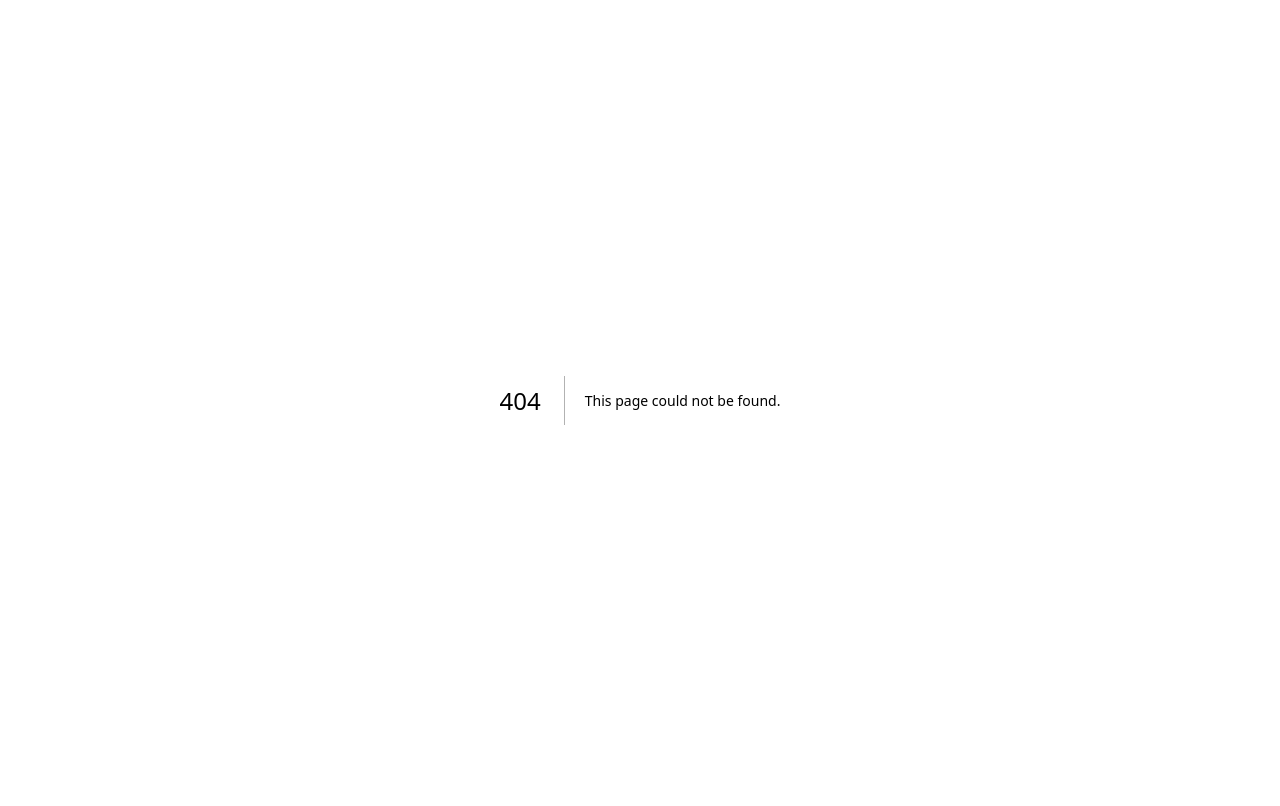
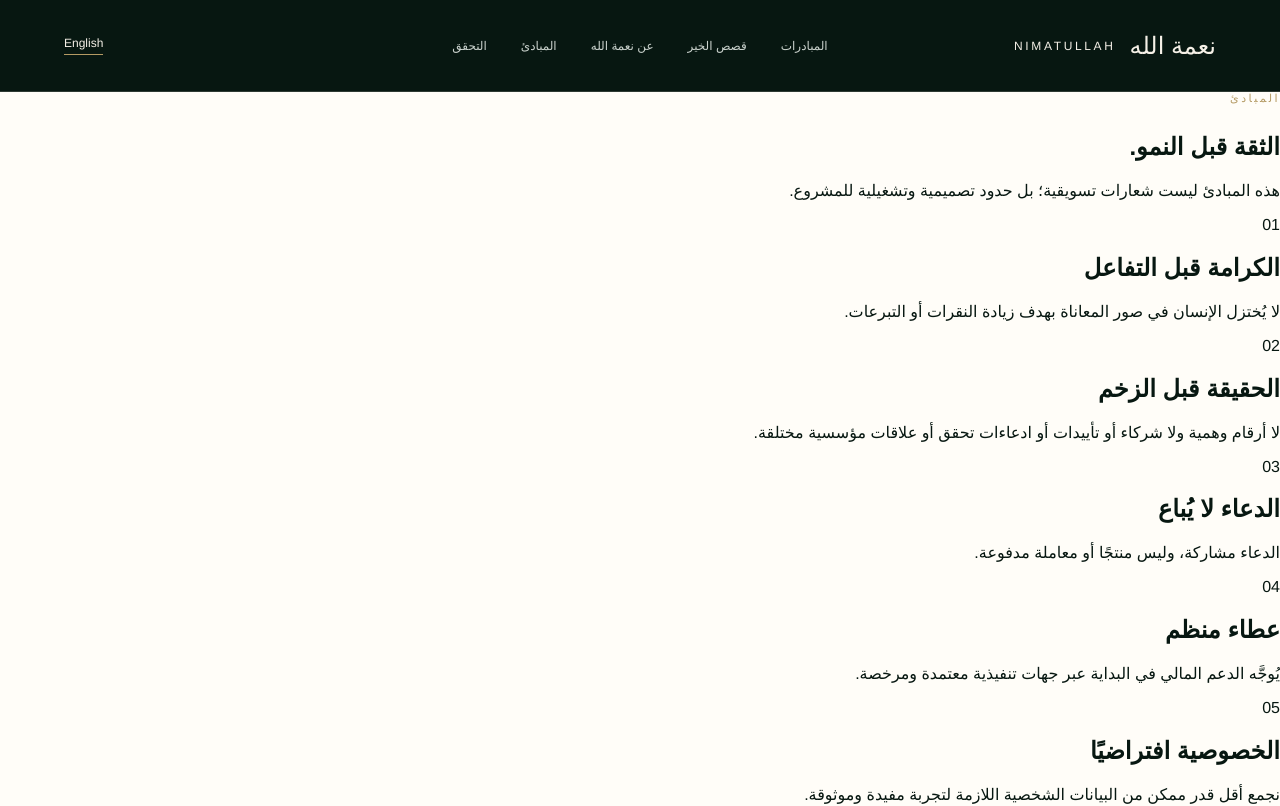
Before and after one commit to andristukiss-png/nimatullah, a Next.js app: page /ar/principles in a window 1280 px wide. Before the commit this address had no page. Shown: the top 806 px of the page. Built offline with nearby package versions, Linux system fonts and the light colour scheme.

Commit message:
Build app/[locale]/principles/page.tsx

```diff
--- /dev/null
+++ b/app/[locale]/principles/page.tsx
@@ -0,0 +1,30 @@
+import { notFound } from "next/navigation";
+import { isLocale, principles } from "@/lib/site";
+import { PageShell } from "@/components/site-chrome";
+
+export default async function PrinciplesPage({ params }: { params: Promise<{ locale: string }> }) {
+  const { locale } = await params;
+  if (!isLocale(locale)) notFound();
+  const ar = locale === "ar";
+
+  return (
+    <PageShell locale={locale}>
+      <main className="innerPage">
+        <section className="pageHero compact">
+          <p className="eyebrow">{ar ? "المبادئ" : "PRINCIPLES"}</p>
+          <h1>{ar ? "الثقة قبل النمو." : "Trust before growth."}</h1>
+          <p>{ar ? "هذه المبادئ ليست شعارات تسويقية؛ بل حدود تصميمية وتشغيلية للمشروع." : "These are not marketing slogans. They are intended as product and operating constraints for the project."}</p>
+        </section>
+        <section className="principlesPageGrid">
+          {principles[locale].map(([title, body], i) => (
+            <article key={title}>
+              <span>0{i + 1}</span>
+              <h2>{title}</h2>
+              <p>{body}</p>
+            </article>
+          ))}
+        </section>
+      </main>
+    </PageShell>
+  );
+}
```
